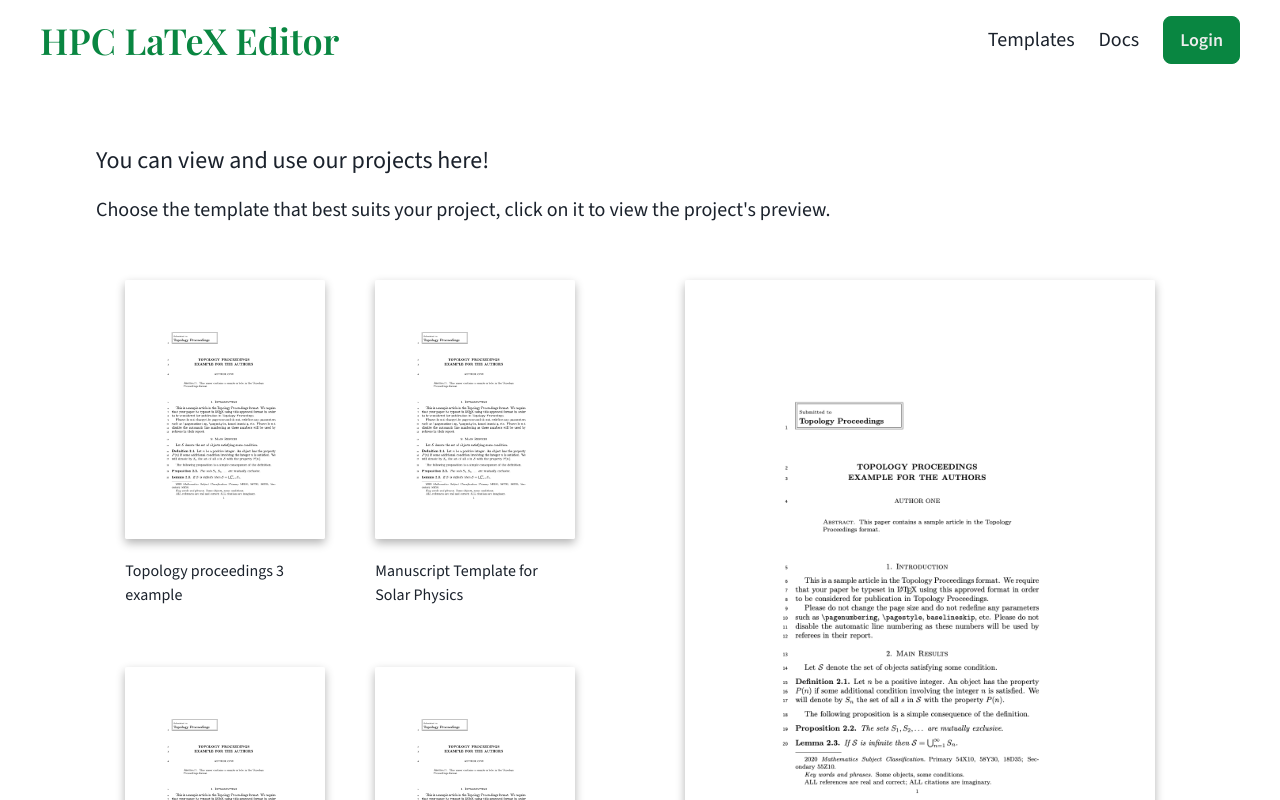
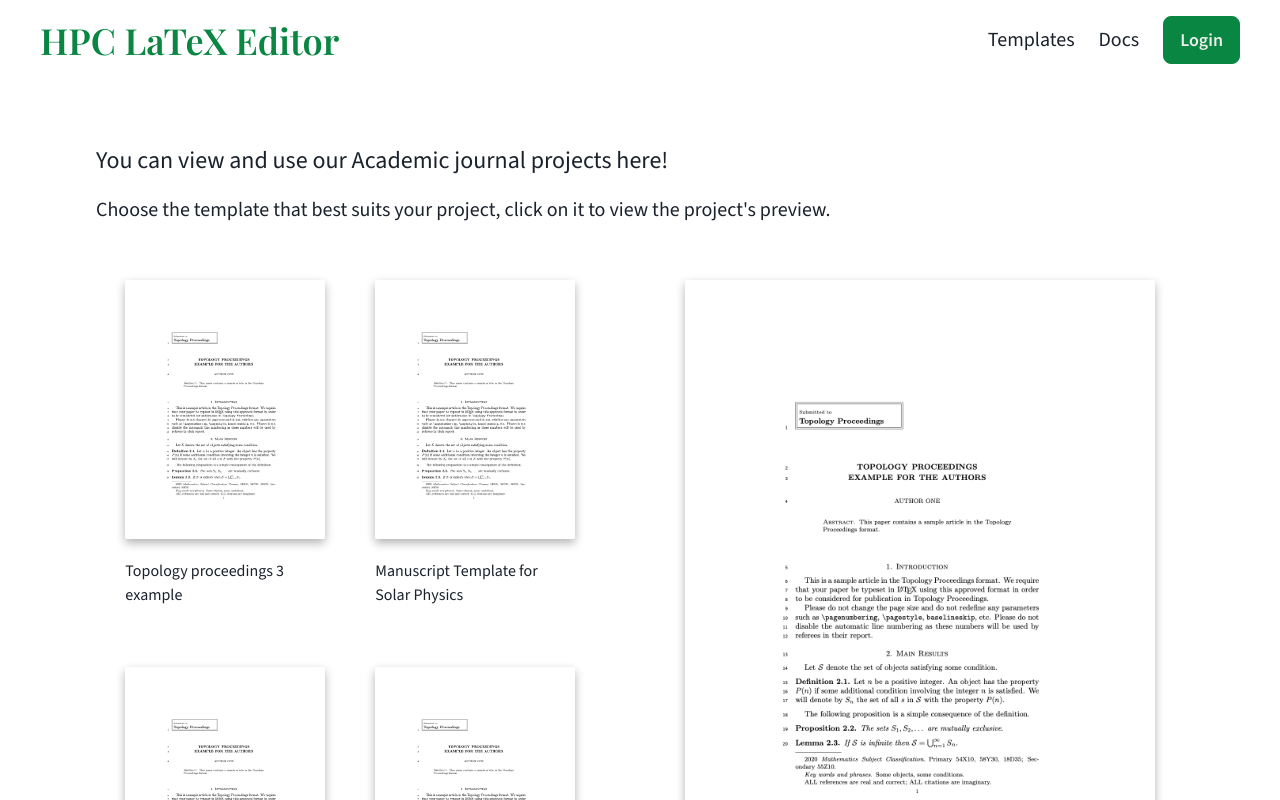
Before and after one commit to Afra-Khalaj/Overleaf-landing, a Next.js app: page /templates/academic-journal in a window 1280 px wide. Shown: the top 800 px of the page. Built offline with nearby package versions, Linux system fonts and the light colour scheme; a web font is replaced by a local one.

Commit message:
academic journal template 2

```diff
--- a/app/templates/academic-journal/page.tsx
+++ b/app/templates/academic-journal/page.tsx
@@ -6,7 +6,7 @@ const page = () => {
     <>
       <Header />
       <h1 className="font-body font-medium text-2xl text-neutral mt-10 ml-20">
-        You can view and use our projects here!
+        You can view and use our Academic journal projects here!
       </h1>
       <p className="font-body font-medium text-xl text-base-400 mt-5 mb-14 ml-20">
         Choose the template that best suits your project, click on it to view
```
